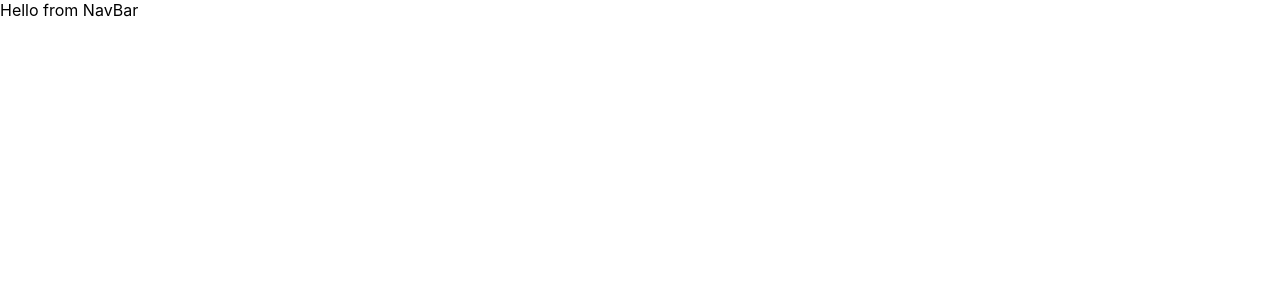
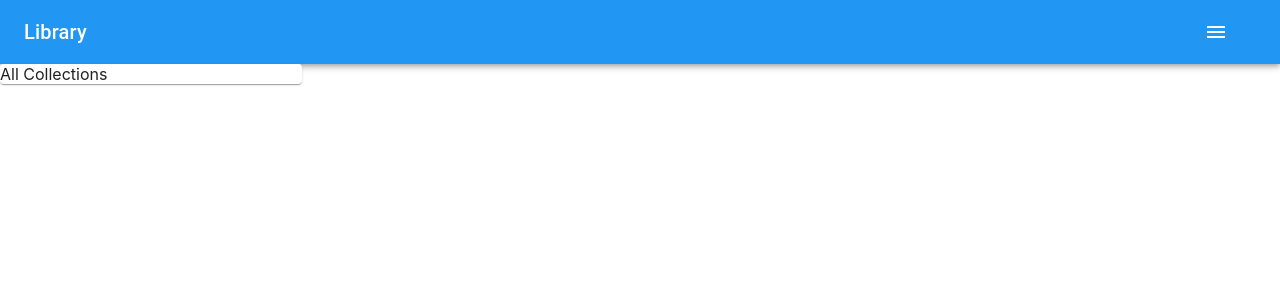
Before and after one commit to Joshua-Phelps/mod-5-songwriting-client, a React (Create React App) app: page /home in a window 1280 px wide. Shown: the top 300 px of the page. Built offline with nearby package versions, Linux system fonts and the light colour scheme.

Commit message:
collections/songs/versions are now rendering

```diff
--- a/src/App.js
+++ b/src/App.js
@@ -6,6 +6,7 @@ import NavBar from './components/NavBar'
 import Library from './components/Library'
 import Login from './components/Login'
 import SignUp from './components/SignUp'
+import SongHome from './components/SongHome'
 import { api } from "./services/api";
 
 class App extends Component {
@@ -22,12 +23,12 @@ class App extends Component {
   componentDidMount() {
     const token = localStorage.getItem("token");
     if (token) {
-      // console.log('there is a token');
-      // make a request to the backend and find our user
       api.auth.getCurrentUser().then(user => {
-        // console.log(user)
         const updatedState = { ...this.state.auth, user: user };
-        this.setState({ auth: updatedState });
+        this.setState({
+          auth: updatedState,
+          collections: user.collections
+         });
       });
     }
   }
@@ -43,15 +44,20 @@ class App extends Component {
     this.setState({ auth: { user: {} } });
   };
 
-  signup = () => {
-
-  }
 
   render() {
+    const { collections, songs, versions } = this.state
+    const { user } = this.state.auth
+
     return (
       <div >
         <Router>
-          <NavBar />
+          {/* <NavBar  /> */}
+
+          <Route
+              path="/"
+              render={props => <NavBar {...props} user={user} onLogin={this.login} />}
+            />
 
           <Route
               path="/login"
@@ -66,10 +72,17 @@ class App extends Component {
             />
 
           <Route
-              path="/collections"
+              path="/home"
               exact
-              render={(props) => <Library {...props} onLogin={this.login} />}
+              render={(props) => <Library {...props} collections={collections} songs={user.songs} user={user} />}
             />
+
+          <Route
+              path="/songs/:id"
+              exact
+              render={(props) => <SongHome {...props} collections={collections} songs={user.songs} user={user} />}
+            />
+
 
         </Router>
       </div>
--- a/src/components/Library.js
+++ b/src/components/Library.js
@@ -1,10 +1,96 @@
-import React from 'react';
+import React, { Component } from 'react';
+import { makeStyles } from '@material-ui/core/styles';
+import Paper from '@material-ui/core/Paper';
+import Grid from '@material-ui/core/Grid';
+import CssBaseline from '@material-ui/core/CssBaseline';
+import Typography from '@material-ui/core/Typography';
+import Container from '@material-ui/core/Container';
 
-function Library(props){
-    return (
-        <div>
-            hello from Collections
-        </div>
-    )
+
+class Library extends Component {
+
+    constructor(){
+        super()
+        this.state = {
+            user: null,
+            collectionId: null,
+            songs: []
+        }
+    }
+
+    componentDidMount(){
+            this.setState({
+                songs: this.props.songs
+            })
+    }
+
+
+    handleClick = (e) => {
+        if (e.target.id !== 'allSongs'){
+            const selectedSongs = this.props.user.songs.filter(song => song.collection_id === parseInt(e.target.id))
+            this.setState({
+                collectionId: parseInt(e.target.id),
+                songs: selectedSongs
+            })
+        } else {
+            this.setState({
+                collectionId: null,
+                songs: this.props.user.songs
+            })
+        }
+
+    }
+
+
+    renderCollections = () => {
+        if (this.props.user.collections){
+            return this.props.user.collections.map(collection => {
+                return (
+                    <div key={collection.id} id={collection.id} onClick={this.handleClick}>
+                      - {collection.collection_name}
+                    </div>
+                )
+            })
+        }
+    }
+
+    handleSongSelect = e => {
+        console.log(e.target.id)
+        this.props.history.push(`/songs/${e.target.id}`)
+    }
+
+    renderSongs = () => {
+        return this.state.songs.map(song => {
+            return (
+                <div key={song.id} id={song.id} onClick={this.handleSongSelect} >
+                    - {song.title}
+                </div>
+            )
+        })
+    }
+
+
+    render(){
+        return (
+            <div >
+                <Grid container spacing={3}>
+                    <Grid item xs={3}>
+                        <Paper >
+                            <div id='allSongs' onClick={this.handleClick}>
+                            All Collections
+                            </div>
+                            {this.renderCollections()}
+                        </Paper>
+                    </Grid>
+                    <Grid item lg={9}>
+                        <Paper >{this.state.songs ? this.renderSongs() : null }</Paper>
+                    </Grid>
+
+                    {/* <Typography component="div" style={{ backgroundColor: '#e0f7fa', height: '100vh' }} /> */}
+
+                </Grid>
+            </div>
+        )
+    }
 }
 export default Library
--- a/src/components/Login.js
+++ b/src/components/Login.js
@@ -59,7 +59,7 @@ export default function Login(props) {
       if (!res.error) {
         // const updatedState = { ...this.state.auth, user: res };
         props.onLogin(res);
-        props.history.push('/');
+        props.history.push('/home');
       } else {
         setError({ error: true });
       }
@@ -121,14 +121,8 @@ export default function Login(props) {
             </Button>
             <Grid container>
               <Grid item xs>
-                {/* <Link href="#" variant="body2">
-                  Forgot password?
-                </Link> */}
               </Grid>
               <Grid item>
-                {/* <Link href="#" variant="body2">
-                  {"Don't have an account? Sign Up"}
-                </Link> */}
                 <Link to="/signup" variant="body2">
                 {"Don't have an account? Sign Up"}
                 </Link>
--- a/src/components/NavBar.js
+++ b/src/components/NavBar.js
@@ -1,10 +1,46 @@
 import React from 'react';
+import Button from '@material-ui/core/Button';
+import { createMuiTheme } from '@material-ui/core/styles';
+import blue from '@material-ui/core/colors/blue';
+import { Link, withRouter } from "react-router-dom";
+import { makeStyles } from '@material-ui/core/styles';
+import AppBar from '@material-ui/core/AppBar';
+import Toolbar from '@material-ui/core/Toolbar';
+import Typography from '@material-ui/core/Typography';
+import IconButton from '@material-ui/core/IconButton';
+import MenuIcon from '@material-ui/icons/Menu';
+
+
+
+const useStyles = makeStyles(theme => ({
+    root: {
+      flexGrow: 1,
+    },
+    menuButton: {
+      marginRight: theme.spacing(2),
+    },
+    title: {
+      flexGrow: 1,
+    },
+  }));
 
 function NavBar(props){
-    return (
-        <div>
-            Hello from NavBar
-        </div>
-    )
+    const classes = useStyles();
+
+  return (
+    <div className={classes.root}>
+      <AppBar style={{ backgroundColor: '#2196f3'}} position="static">
+        <Toolbar>
+          <Typography variant="h6" className={classes.title}>
+            Library
+          </Typography>
+          <Button color="inherit">{props.user.username}</Button>
+          <IconButton edge="end" className={classes.menuButton} color="inherit" aria-label="menu">
+            <MenuIcon />
+          </IconButton>
+        </Toolbar>
+      </AppBar>
+    </div>
+  );
 }
 export default NavBar
--- /dev/null
+++ b/src/components/RecordingDevice.js
@@ -0,0 +1,13 @@
+import React, { Component } from "react"
+
+
+class RecordingDevice extends Component {
+
+    render(){
+        return (
+            null
+        )
+    }
+}
+
+export default RecordingDevice
--- /dev/null
+++ b/src/components/SongHome.js
@@ -0,0 +1,44 @@
+import React, { Component } from 'react'
+import { api } from "../services/api";
+import RecordingDevice from './RecordingDevice'
+
+class SongHome extends Component {
+
+    constructor(){
+        super()
+        this.state = {
+            versions: []
+        }
+    }
+
+    componentDidMount(){
+        this.fetchVersions()
+    }
+
+    fetchVersions = () => {
+        api.versions.getSongVersions(this.props.match.params.id)
+        .then(res => res.json())
+        .then(data => this.setState({ versions: data }))
+    }
+
+    renderVersions = () => {
+        return this.state.versions.map(version => {
+            return (
+                <div> <RecordingDevice /> {version.title} {version.recording.url} </div>
+            )
+        })
+    }
+
+
+    render(){
+        return (
+            <div>
+                <RecordingDevice />
+                {this.renderVersions()}
+            </div>
+        )
+    }
+
+}
+
+export default SongHome
--- a/src/services/api.js
+++ b/src/services/api.js
@@ -15,6 +15,12 @@ const headers = () => {
 //     res.json()
 //   );
 // };
+
+const getUserCollections = (id) => {
+  return fetch(`${API_ROOT}/users/${id}`, { headers: headers() }).then(res =>
+    res.json()
+  );
+};
 
 const login = data => {
   return fetch(`${API_ROOT}/auth`, {
@@ -42,13 +48,22 @@ const getCurrentUser = () => {
   });
 };
 
+const getSongVersions = songId => {
+    return fetch(`${API_ROOT}/songs/${songId}`, {
+        headers: headers()
+    })
+}
+
 export const api = {
   auth: {
     login,
     getCurrentUser,
     signup
   },
-//   paintings: {
-//     getPaintings
-//   }
+  collections: {
+    getUserCollections
+  },
+  versions: {
+      getSongVersions
+  }
 };
```
